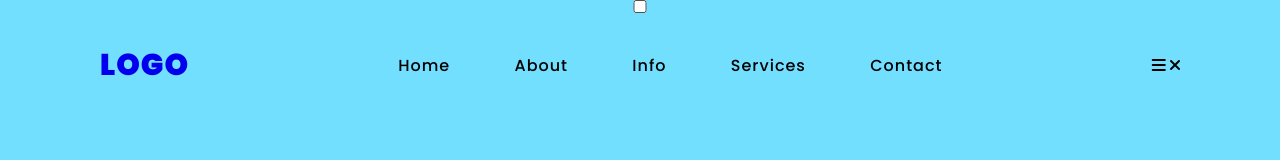
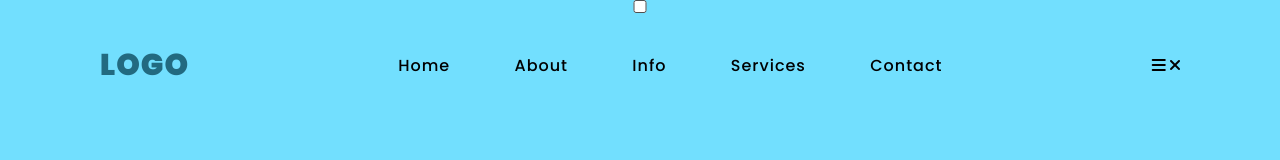
Before and after one commit to SagorMainul/Responsive-Site, a plain HTML site: page index.html in a window 1280 px wide. Shown: the top 160 px of the page. Drawn offline with Linux system fonts and the light colour scheme.

Commit message:
color changed

```diff
--- a/style.css
+++ b/style.css
@@ -5,6 +5,9 @@ margin: 0;
 padding: 0;
 box-sizing: border-box;
 font-family: "Poppins", sans-serif;
+}
+.logo{
+    color: #226A80;
 }
 
 section{
```
